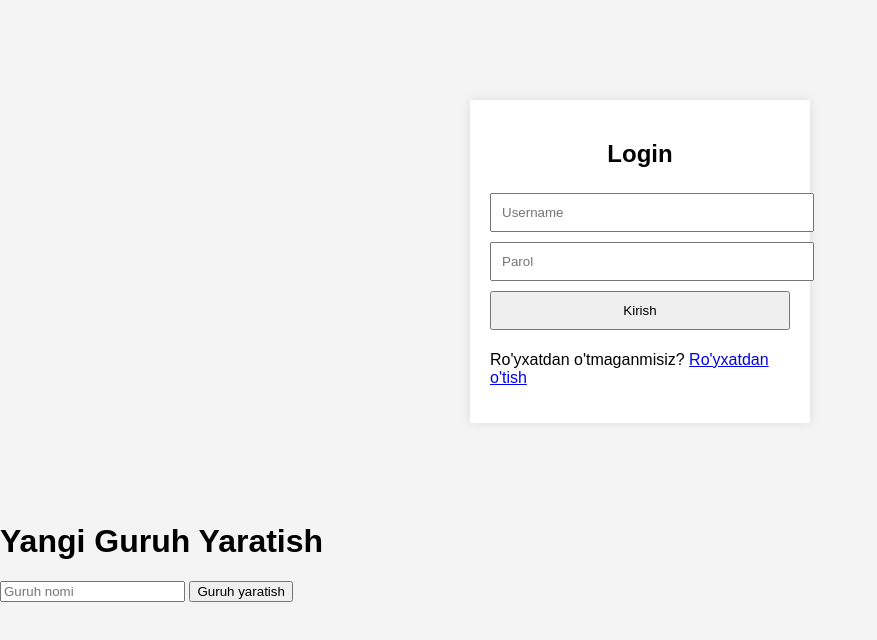
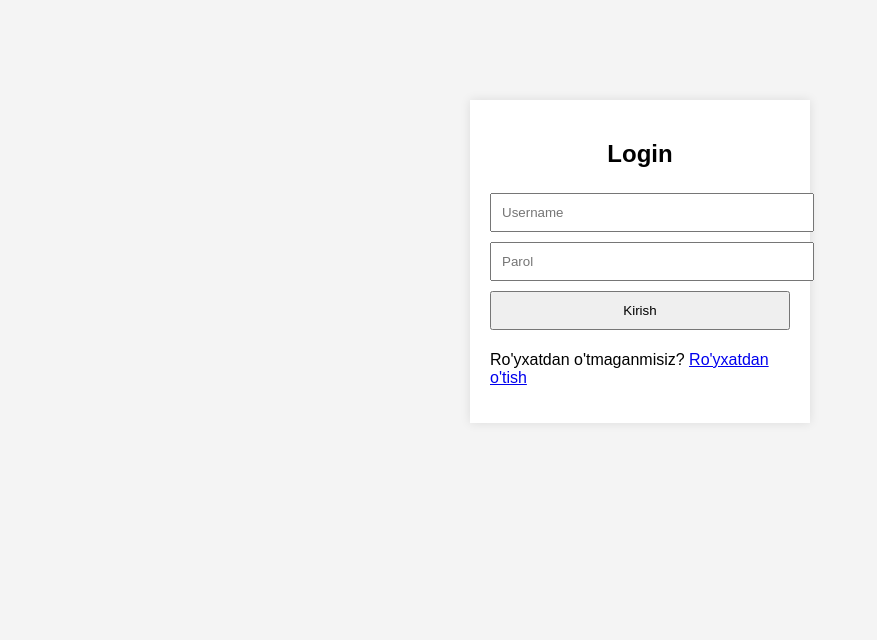
Before and after one commit to chat-frontend/chat-frontend, a plain HTML site: page index.html in a window 1280 px wide. Shown: the whole page, without its empty margins (0-877 px from the left). Drawn offline with Linux system fonts and the light colour scheme.

Commit message:
Update index.html

```diff
--- a/index.html
+++ b/index.html
@@ -17,39 +17,3 @@
     </div>
 </body>
 </html>
-<!DOCTYPE html>
-<html>
-<head>
-  <meta charset="UTF-8">
-  <title>Guruh yaratish</title>
-</head>
-<body>
-
-  <h1>Yangi Guruh Yaratish</h1>
-  <input type="text" id="groupName" placeholder="Guruh nomi" />
-  <button onclick="createGroup()">Guruh yaratish</button>
-
-  <script>
-    function createGroup() {
-      const name = document.getElementById("groupName").value;
-
-      fetch("http://localhost:3000/api/groups", {
-        method: "POST",
-        headers: {
-          "Content-Type": "application/json"
-        },
-        body: JSON.stringify({ name })
-      })
-      .then(res => res.json())
-      .then(data => {
-        alert("✅ Guruh yaratildi: " + data.name);
-      })
-      .catch(error => {
-        console.error("Xatolik:", error);
-        alert("❌ Guruh yaratishda xatolik!");
-      });
-    }
-  </script>
-
-</body>
-</html>
```
